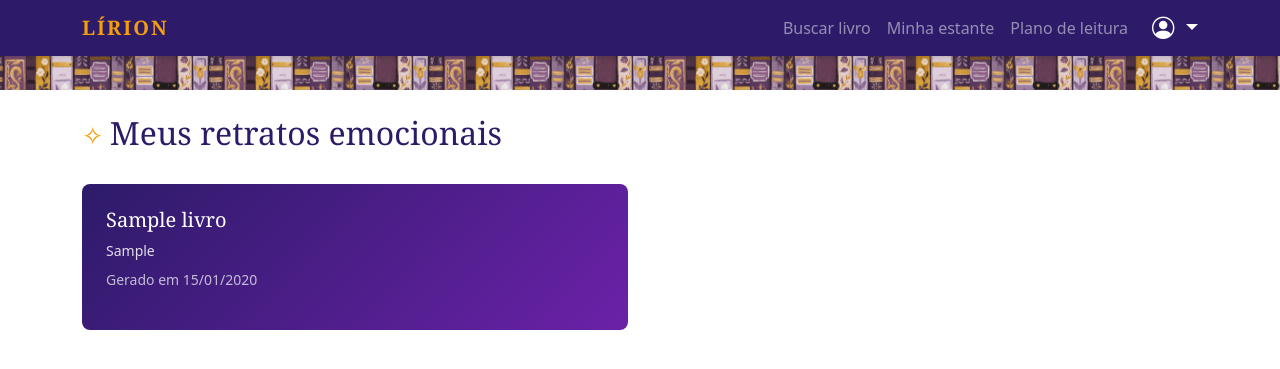
After one commit to Juliannas-003/Lirion, a Django app: page /retratos/meus-retratos/ in a window 1280 px wide. The commit adds this page. Shown: the top 369 px of the page. Run offline with Django 5.2, Linux system fonts and the light colour scheme; a user stored in the database is signed in; tables that the repository leaves empty hold one stand-in row (values such as "Sample post").

Commit message:
Seção de retratos atualizada

```diff
--- a/retratos/urls.py
+++ b/retratos/urls.py
@@ -5,6 +5,7 @@ app_name = 'retratos'
 
 urlpatterns = [
     path('retrato/<int:livro_id>/', views.ver_retrato, name='ver_retrato'),
+    path('meus-retratos/', views.meus_retratos, name='meus_retratos'),
     path('plano/', views.criar_plano, name='criar_plano'),
     path('plano/<int:plano_id>/', views.ver_plano, name='ver_plano'),
     path('historico/', views.historico_planos, name='historico'),
--- a/retratos/views.py
+++ b/retratos/views.py
@@ -130,3 +130,13 @@ def historico_planos(request):
         usuario=request.user
     ).prefetch_related('generos')
     return render(request, 'retratos/historico.html', {'planos': planos})
+
+
+@login_required
+def meus_retratos(request):
+    retratos = Retrato.objects.filter(
+        usuario=request.user
+    ).select_related('livro')
+    return render(request, 'retratos/meus_retratos.html', {
+        'retratos': retratos,
+    })
--- a/templates/base.html
+++ b/templates/base.html
@@ -52,6 +52,16 @@
                                     <i class="bi bi-person me-2"></i>Acessar perfil
                                 </a>
                             </li>
+                            <li>
+                                <a class="dropdown-item" href="{% url 'retratos:meus_retratos' %}">
+                                    <i class="bi bi-image me-2"></i>Meus retratos
+                                </a>
+                            </li>
+                            <li>
+                                <a class="dropdown-item" href="{% url 'retratos:historico' %}">
+                                    <i class="bi bi-clock-history me-2"></i>Meus planos
+                                </a>
+                            </li>
                             <li><hr class="dropdown-divider"></li>
                             <li>
                                 <form method="post" action="/accounts/logout/" class="m-0">
@@ -88,5 +98,21 @@
     </div>
 
     <script src="https://cdn.jsdelivr.net/npm/bootstrap@5.3.0/dist/js/bootstrap.bundle.min.js"></script>
+
+    <div id="lirion-loading-overlay" class="d-none"
+         style="position:fixed; inset:0; background:rgba(45,27,105,0.94);
+                z-index:2000; display:flex; align-items:center;
+                justify-content:center; flex-direction:column;">
+        <div class="spinner-border" style="width:3.5rem; height:3.5rem; color:#F59E0B;" role="status"></div>
+        <p id="lirion-loading-text" class="mt-3 text-white"
+           style="font-family: Georgia, serif; font-size:1.1rem;">Gerando...</p>
+    </div>
+
+    <script>
+    function lirionShowLoading(mensagem) {
+        document.getElementById('lirion-loading-text').textContent = mensagem;
+        document.getElementById('lirion-loading-overlay').classList.remove('d-none');
+    }
+    </script>
 </body>
 </html>
--- /dev/null
+++ b/templates/retratos/meus_retratos.html
@@ -0,0 +1,26 @@
+{% extends 'base.html' %}
+{% block title %}Meus retratos — Lírion{% endblock %}
+{% block content %}
+<h2 style="font-family: Georgia, serif; color: #2D1B69;">Meus retratos emocionais</h2>
+
+{% if not retratos %}
+  <p class="text-muted fst-italic mt-3">
+    Nenhum retrato gerado ainda. Conclua a leitura de um livro com anotações pra gerar o primeiro.
+  </p>
+{% else %}
+  <div class="row row-cols-1 row-cols-md-2 g-4 mt-2">
+    {% for retrato in retratos %}
+      <div class="col">
+        <a href="{% url 'retratos:ver_retrato' retrato.livro.id %}" class="text-decoration-none">
+          <div class="p-4 rounded-3 h-100"
+               style="background: linear-gradient(135deg, #2D1B69, #6B21A8); color: white;">
+            <h5 style="font-family: Georgia, serif;">{{ retrato.livro.titulo }}</h5>
+            <p class="small mb-2" style="opacity: 0.85;">{{ retrato.livro.autor }}</p>
+            <p class="small" style="opacity: 0.7;">Gerado em {{ retrato.data_geracao|date:"d/m/Y" }}</p>
+          </div>
+        </a>
+      </div>
+    {% endfor %}
+  </div>
+{% endif %}
+{% endblock %}
```
Also changed, not shown: templates/anotacoes/pagina_livro.html (+6 -1 lines).
